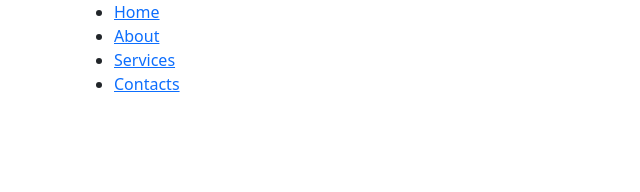
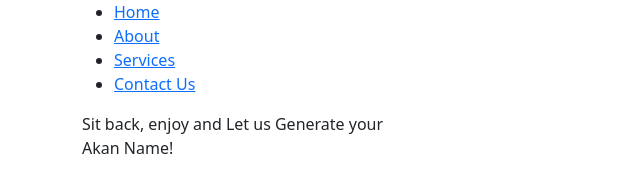
Before and after one commit to brianmuganda/Akan_name_generator_system, a plain HTML site: page index.html in a window 1280 px wide. Shown: the whole page, without its empty margins (0-640 px from the left). Drawn offline with Linux system fonts and the light colour scheme.

Commit message:
add home page

```diff
--- a/index.html
+++ b/index.html
@@ -14,10 +14,15 @@
             <ul>
               <li><a href="#home">Home</a></li>
               <li><a href="#about">About</a></li>
-              <li><a href="#services">Services</a></li>
-              <li><a href="#contacts">Contacts</a></li>
+              <li><a href="#form">Services</a></li>
+              <li><a href="#contact">Contact Us</a></li>
          </ul>
     </nav>
+    <div id="home" class="home">
+        <p>Sit back, enjoy and Let us Generate your <br><span>Akan Name!</span></p>
+
+    </div>
+
 
     </div>
 
```
